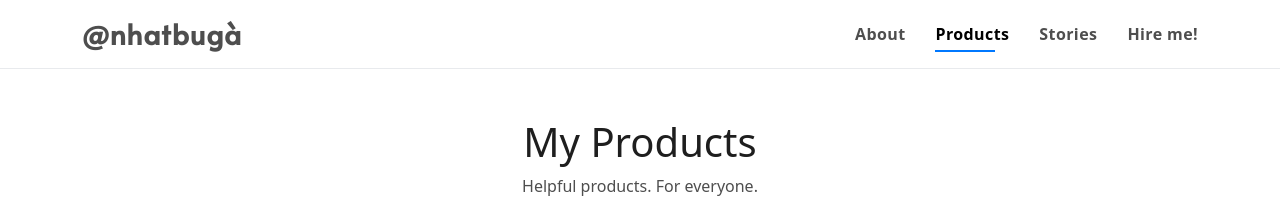
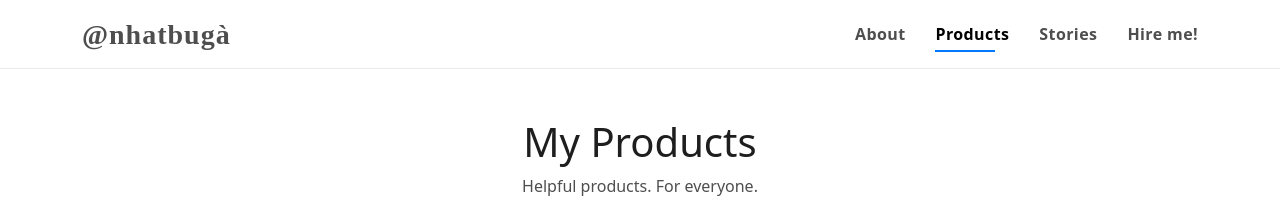
Before and after one commit to ndagnhat/ndagnhat.github.io, a Jekyll site: the page built from products.html, in a window 1280 px wide. Shown: the top 211 px of the page. Built offline with Jekyll 4.4.1, drawn with Linux system fonts in a browser that asks for light colours.

Commit message:
Update head.html

```diff
--- a/_includes/head.html
+++ b/_includes/head.html
@@ -56,5 +56,5 @@
     <script src="https://ajax.googleapis.com/ajax/libs/jquery/3.6.0/jquery.min.js"></script>
 
     <!-- Font Use for logo -->
-    <link rel="stylesheet" href="https://fonts.googleapis.com/css?family=Alata">
+    <link rel="stylesheet" href="https://fonts.googleapis.com/css?family=Source Code Pro">
 </head>
```
